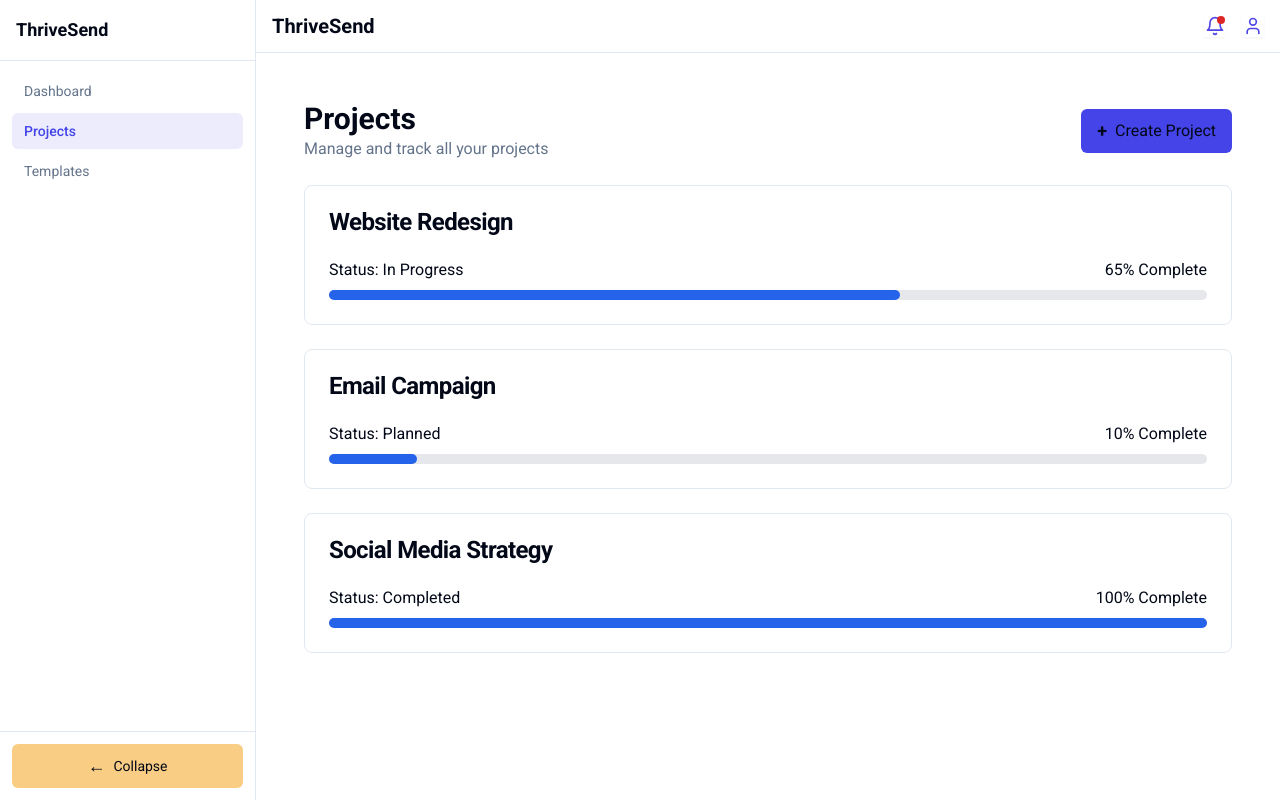
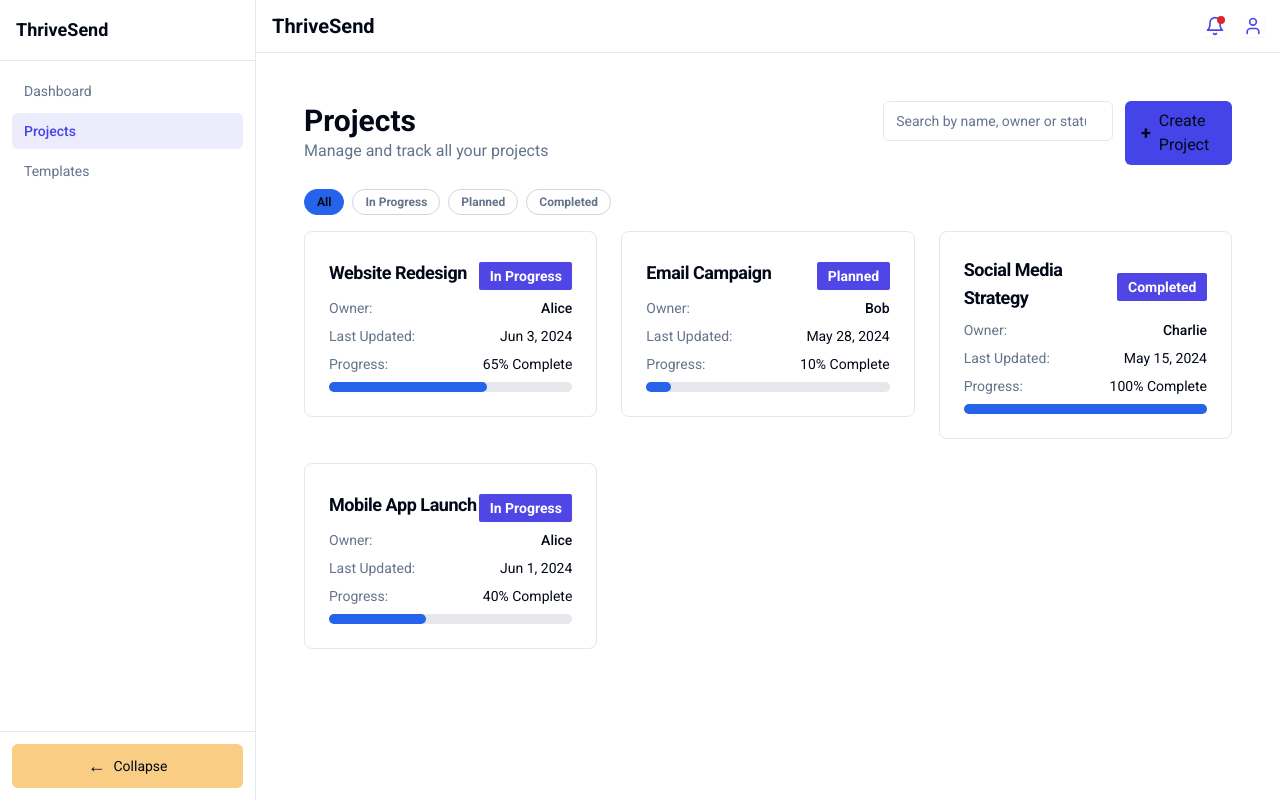
Before and after one commit to gedeza/thrive-send, a Next.js app: page /projects in a window 1280 px wide. Built offline with nearby package versions, Linux system fonts and the light colour scheme.

Commit message:
Enhancement: Project full enhancement

```diff
--- a/src/app/(dashboard)/projects/page.tsx
+++ b/src/app/(dashboard)/projects/page.tsx
@@ -1,25 +1,108 @@
 "use client";
 
+import { useEffect, useState, useMemo } from "react";
 import Link from "next/link";
-import { Card, CardContent, CardHeader, CardTitle } from '@/components/ui/card';
+import { ProjectCard, Project } from "@/components/projects/ProjectCard";
+import { Input } from "@/components/ui/input";
+
+const STATUS_OPTIONS = ["All", "In Progress", "Planned", "Completed"];
 
 export default function ProjectsPage() {
-  // Sample project data - replace with real data fetching
-  const projects = [
-    { id: '1', name: 'Website Redesign', status: 'In Progress', progress: 65 },
-    { id: '2', name: 'Email Campaign', status: 'Planned', progress: 10 },
-    { id: '3', name: 'Social Media Strategy', status: 'Completed', progress: 100 }
-  ];
+  const [projects, setProjects] = useState<Project[] | null>(null);
+  const [loading, setLoading] = useState<boolean>(true);
+  const [error, setError] = useState<string | null>(null);
+  const [search, setSearch] = useState("");
+  const [statusFilter, setStatusFilter] = useState<string>("All");
+
+  useEffect(() => {
+    // Simulated async fetch, replace with real API call
+    const fetchProjects = async () => {
+      try {
+        // In a real app, this would be an API call
+        // await fetch('/api/projects')
+        setTimeout(() => {
+          setProjects([
+            {
+              id: '1',
+              name: 'Website Redesign',
+              status: 'In Progress',
+              progress: 65,
+              owner: "Alice",
+              lastUpdated: "2024-06-03"
+            },
+            {
+              id: '2',
+              name: 'Email Campaign',
+              status: 'Planned',
+              progress: 10,
+              owner: "Bob",
+              lastUpdated: "2024-05-28"
+            },
+            {
+              id: '3',
+              name: 'Social Media Strategy',
+              status: 'Completed',
+              progress: 100,
+              owner: "Charlie",
+              lastUpdated: "2024-05-15"
+            },
+            {
+              id: '4',
+              name: 'Mobile App Launch',
+              status: 'In Progress',
+              progress: 40,
+              owner: "Alice",
+              lastUpdated: "2024-06-01"
+            }
+          ]);
+          setLoading(false);
+        }, 800);
+      } catch (e) {
+        setError("Failed to fetch projects");
+        setLoading(false);
+      }
+    };
+
+    fetchProjects();
+  }, []);
+
+  // Search and Filter logic
+  const filteredProjects = useMemo(() => {
+    if (!projects) return [];
+    let filtered = [...projects];
+    if (statusFilter !== "All") {
+      filtered = filtered.filter((p) => p.status === statusFilter);
+    }
+    if (search.trim()) {
+      filtered = filtered.filter(
+        (p) =>
+          p.name.toLowerCase().includes(search.toLowerCase()) ||
+          p.owner.toLowerCase().includes(search.toLowerCase()) ||
+          p.status.toLowerCase().includes(search.toLowerCase())
+      );
+    }
+    return filtered;
+  }, [projects, statusFilter, search]);
 
   return (
     <div className="space-y-6 p-6">
-      <div className="flex justify-between items-center">
+      <header className="flex flex-col md:flex-row md:items-center md:justify-between gap-4">
         <div>
           <h1 className="text-3xl font-bold">Projects</h1>
           <p className="text-muted-foreground">
             Manage and track all your projects
           </p>
         </div>
+        <div className="flex flex-col gap-3 md:flex-row md:gap-3">
+          <Input
+            type="search"
+            value={search}
+            onChange={e => setSearch(e.target.value)}
+            placeholder="Search by name, owner or status..."
+            className="max-w-xs"
+            aria-label="Search projects"
+            data-testid="search-projects"
+          />
           <Link
             href="/projects/new"
             className="inline-flex items-center px-4 py-2 bg-primary text-white rounded-md hover:bg-primary/90 transition-colors"
@@ -29,34 +112,52 @@ export default function ProjectsPage() {
             Create Project
           </Link>
         </div>
+      </header>
 
-      {projects.length > 0 ? (
-        <div className="grid gap-6">
-          {projects.map(project => (
-            <Card key={project.id}>
-              <CardHeader>
-                <CardTitle>{project.name}</CardTitle>
-              </CardHeader>
-              <CardContent>
-                <div className="flex justify-between mb-2">
-                  <span>Status: {project.status}</span>
-                  <span>{project.progress}% Complete</span>
-                </div>
-                <div className="w-full bg-gray-200 rounded-full h-2.5">
-                  <div
-                    className="bg-blue-600 h-2.5 rounded-full"
-                    style={{ width: `${project.progress}%` }}
-                  ></div>
-                </div>
-              </CardContent>
-            </Card>
+      <section aria-labelledby="projects-list-heading" className="space-y-4">
+        <nav className="flex flex-wrap gap-2" aria-label="Project Filters">
+          {STATUS_OPTIONS.map((status) => (
+            <button
+              key={status}
+              onClick={() => setStatusFilter(status)}
+              type="button"
+              className={`rounded-full px-3 py-1 text-xs font-semibold border transition-colors ${
+                statusFilter === status
+                  ? "bg-blue-600 text-white border-blue-600"
+                  : "bg-white text-muted-foreground border-gray-300 hover:bg-gray-100"
+              }`}
+              aria-pressed={statusFilter === status}
+            >
+              {status}
+            </button>
+          ))}
+        </nav>
+
+        <h2 id="projects-list-heading" className="sr-only">Project List</h2>
+
+        {loading && (
+          <div className="text-muted-foreground">Loading projects...</div>
+        )}
+
+        {error && (
+          <div className="text-red-500" role="alert">{error}</div>
+        )}
+
+        {filteredProjects && filteredProjects.length > 0 ? (
+          <div className="grid gap-6 md:grid-cols-2 lg:grid-cols-3">
+            {filteredProjects.map(project => (
+              <ProjectCard key={project.id} project={project} />
             ))}
           </div>
-      ) : (
-        <div className="text-muted-foreground">
-          No projects found.
+        ) : !loading && (
+          <div className="text-center p-10 border rounded-lg text-muted-foreground">
+            <p className="mb-4">No projects found</p>
+            <p className="text-sm">
+              Try a different search or create a new project to get started.
+            </p>
           </div>
         )}
+      </section>
     </div>
   );
 }
--- /dev/null
+++ b/src/components/projects/ProjectCard.tsx
@@ -0,0 +1,74 @@
+import Link from "next/link";
+import { Card, CardContent, CardHeader, CardTitle } from "@/components/ui/card";
+import { Badge } from "@/components/ui/badge";
+
+// Project type defined for props type safety
+export interface Project {
+  id: string;
+  name: string;
+  status: string;
+  progress: number;
+  owner: string;
+  lastUpdated: string;
+}
+
+// Badge color mapping for statuses
+const statusBadgeStyles: Record<string, string> = {
+  "In Progress": "bg-yellow-100 text-yellow-800",
+  "Planned": "bg-blue-100 text-blue-800",
+  "Completed": "bg-green-100 text-green-800",
+};
+
+interface ProjectCardProps {
+  project: Project;
+}
+
+export const ProjectCard = ({ project }: ProjectCardProps) => (
+  <Link href={`/projects/${project.id}`} className="block focus:outline-none focus:ring-2 focus:ring-primary rounded-lg">
+    <Card tabIndex={0} aria-labelledby={`project-card-${project.id}-title`}>
+      <CardHeader className="pb-2 flex flex-row items-center justify-between">
+        <CardTitle id={`project-card-${project.id}-title`} className="text-lg">
+          {project.name}
+        </CardTitle>
+        <Badge className={`capitalize ${statusBadgeStyles[project.status] || "bg-gray-100 text-gray-700"}`}>
+          {project.status}
+        </Badge>
+      </CardHeader>
+      <CardContent>
+        <div className="space-y-2 mb-2">
+          <div className="flex justify-between items-center text-sm">
+            <span className="text-muted-foreground">Owner:</span>
+            <span className="font-medium">{project.owner}</span>
+          </div>
+          <div className="flex justify-between items-center text-sm">
+            <span className="text-muted-foreground">Last Updated:</span>
+            <span>
+              {new Date(project.lastUpdated).toLocaleDateString("en-US", {
+                year: "numeric",
+                month: "short",
+                day: "numeric",
+              })}
+            </span>
+          </div>
+          <div className="flex justify-between items-center text-sm">
+            <span className="text-muted-foreground">Progress:</span>
+            <span>{project.progress}% Complete</span>
+          </div>
+        </div>
+        <div
+          className="w-full bg-gray-200 rounded-full h-2.5"
+          role="progressbar"
+          aria-valuenow={project.progress}
+          aria-valuemin={0}
+          aria-valuemax={100}
+          aria-label={`Progress for ${project.name}`}
+        >
+          <div
+            className="bg-blue-600 h-2.5 rounded-full transition-all"
+            style={{ width: `${project.progress}%` }}
+          ></div>
+        </div>
+      </CardContent>
+    </Card>
+  </Link>
+);
```
Lines whose indentation alone changed are shown as unchanged.
